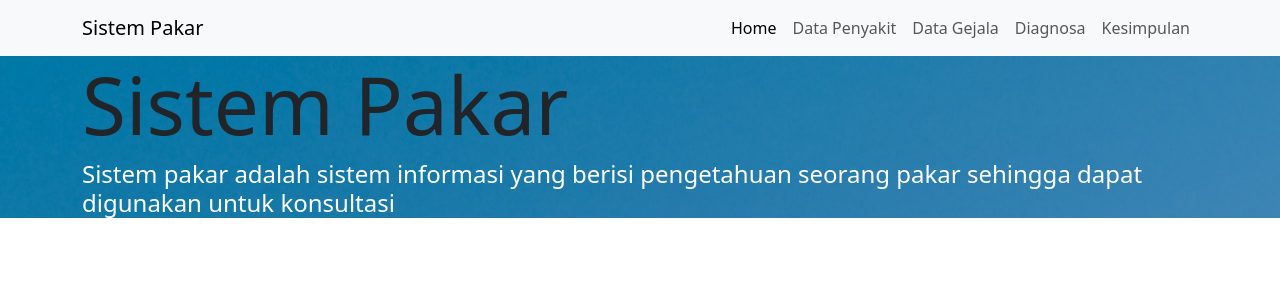
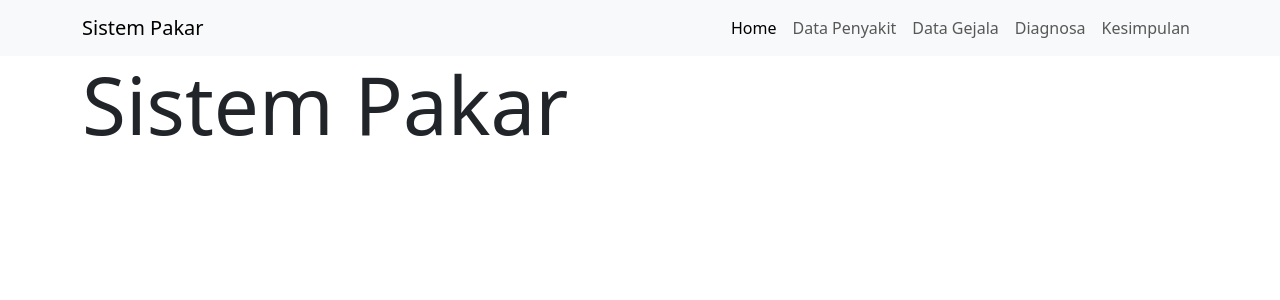
Before and after one commit to sifanurfeb/SistemPakar, a PHP site: page /home.php in a window 1280 px wide. Shown: the top 300 px of the page. Run offline with PHP 8.4, Linux system fonts and the light colour scheme.

Commit message:
Update style.css

```diff
--- a/style.css
+++ b/style.css
@@ -17,9 +17,6 @@
 .login input{
     width: 100%;
 }
-.header{
-    background-image: url('/assets/img/bg.jpg');
-}
 h4{
     color: #fff;
 }
```
